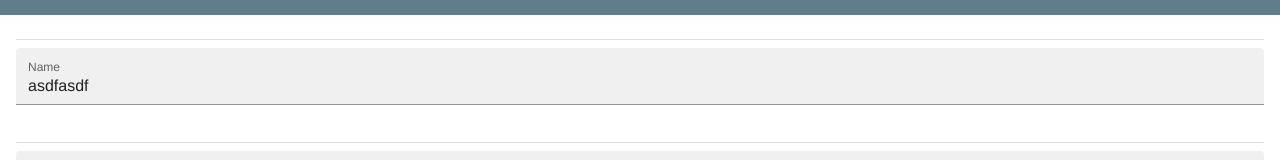
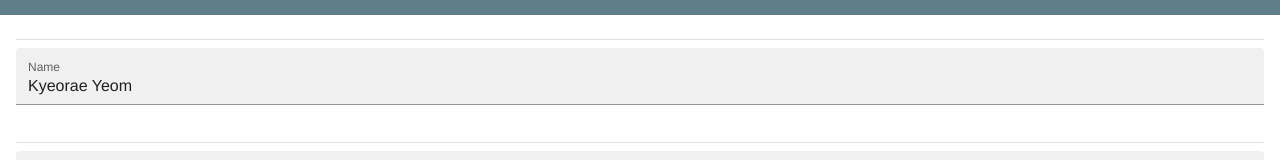
Before and after one commit to yeomkyeorae/yeomlog, a Vue app: page /cv in a window 1280 px wide. Shown: the part 133-293 px from the top of the page. Built offline with nearby package versions, Linux system fonts and the light colour scheme.

Commit message:
200128 | add cv name

```diff
--- a/src/views/Cv.vue
+++ b/src/views/Cv.vue
@@ -6,7 +6,7 @@
 
     <v-card-text>
 			<v-divider class="my-2"></v-divider>
-      <v-text-field filled label="Name" value="asdfasdf"></v-text-field>
+      <v-text-field filled label="Name" value="Kyeorae Yeom"></v-text-field>
 
 			<v-divider class="my-2"></v-divider>
       <v-textarea
@@ -14,6 +14,9 @@
         label="Education"
         value="Lorem ipsum dolor sit amet, consectetur adipiscing elit, sed do eiusmod tempor incididunt."
       >
+				<div>
+					asdfasdf
+				</div>
 			</v-textarea>
 
       <v-divider class="my-2"></v-divider>
```
